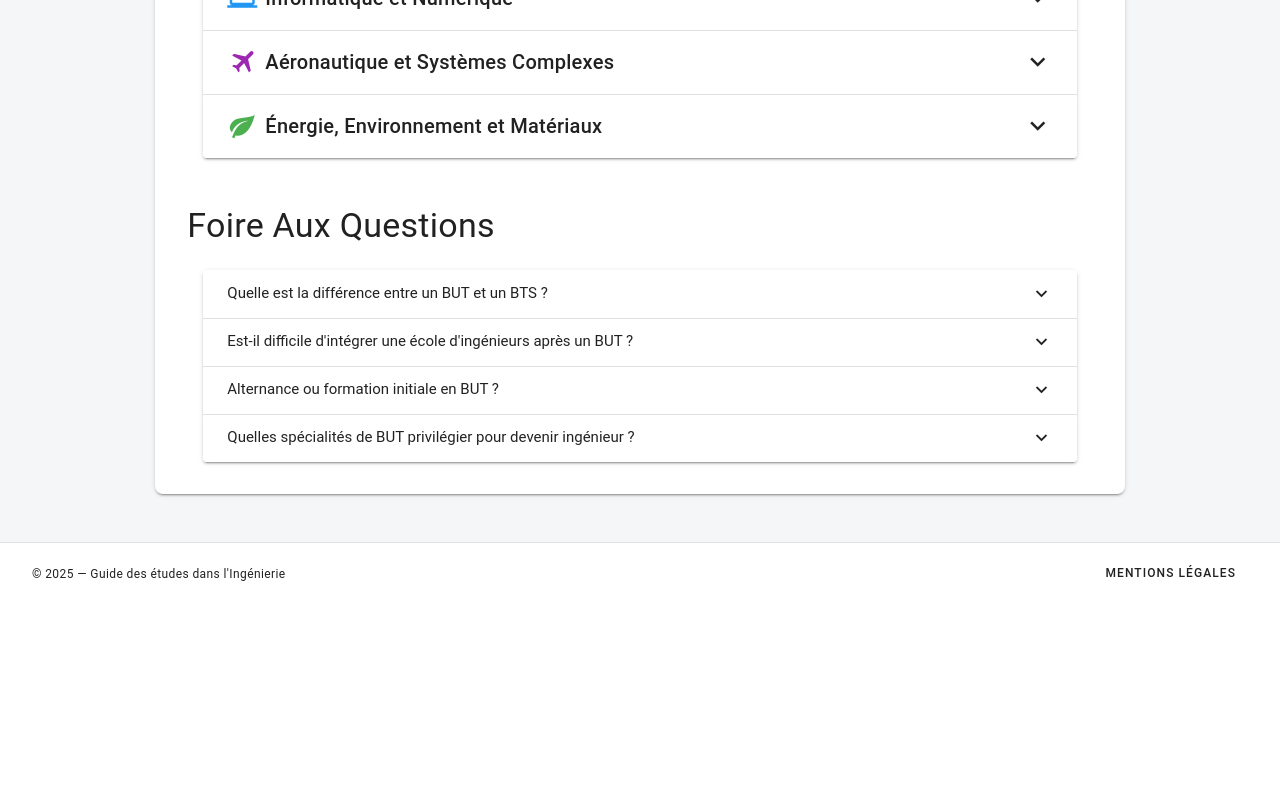
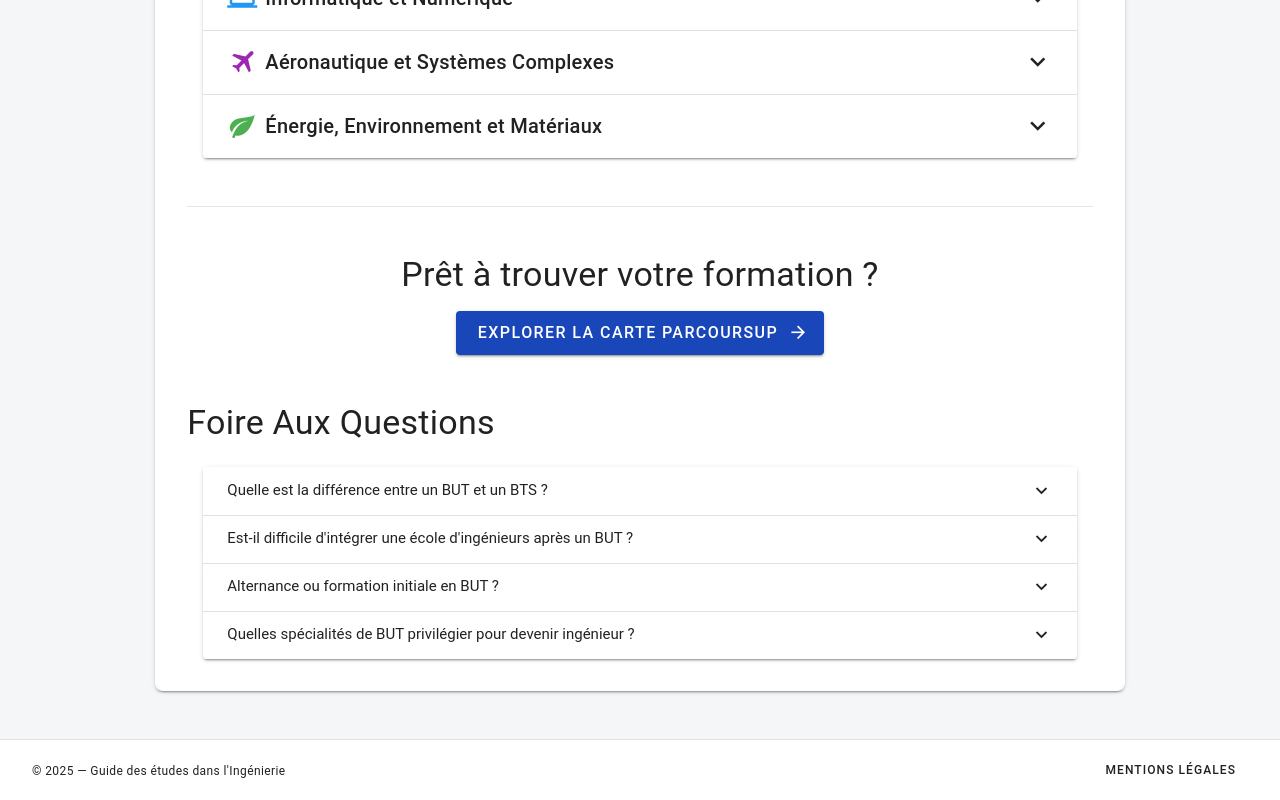
Before and after one commit to Buuuntyyy/apprenticeship_website, a Vue app in the folder apprenticeship_n7_website/: page /but in a window 1280 px wide. Shown: the part 3088-3888 px from the top of the page. Before the commit the page ends 3691 px from the top, so only its background shows below. Built offline with nearby package versions, Linux system fonts and the light colour scheme.

Commit message:
Added parcoursup map link

```diff
--- /dev/null
+++ b/apprenticeship_n7_website/src/components/shared/CallToAction.vue
@@ -0,0 +1,32 @@
+<template>
+  <div class="text-center my-12">
+    <h2 class="text-h4 mb-4">{{ title }}</h2>
+    <v-btn
+      :href="buttonUrl"
+      target="_blank"
+      rel="noopener"
+      color="primary"
+      size="large"
+      append-icon="mdi-arrow-right"
+    >
+      {{ buttonText }}
+    </v-btn>
+  </div>
+</template>
+
+<script setup lang="ts">
+defineProps({
+  title: {
+    type: String,
+    required: true,
+  },
+  buttonText: {
+    type: String,
+    required: true,
+  },
+  buttonUrl: {
+    type: String,
+    required: true,
+  },
+});
+</script>
--- a/apprenticeship_n7_website/src/views/pathways/ButView.vue
+++ b/apprenticeship_n7_website/src/views/pathways/ButView.vue
@@ -15,6 +15,15 @@
           <ButPostGraduation :post-graduation="postGraduationData" />
           <ButApprentissage :apprentissage="apprentissageData" />
           <ButSpecializations :specializations="specializationsByDomain" />
+
+          <v-divider class="my-12"></v-divider>
+
+          <CallToAction
+            title="Prêt à trouver votre formation ?"
+            button-text="Explorer la carte Parcoursup"
+            button-url="https://dossier.parcoursup.fr/Candidat/carte"
+          />
+
           <ButFaq :faq="faq" />
         </v-sheet>
       </v-col>
@@ -31,6 +40,7 @@ import ButAdmissionToEngineering from '@/components/but/ButAdmissionToEngineerin
 import ButPostGraduation from '@/components/but/ButPostGraduation.vue';
 import ButApprentissage from '@/components/but/ButApprentissage.vue';
 import ButSpecializations from '@/components/but/ButSpecializations.vue';
+import CallToAction from '@/components/shared/CallToAction.vue';
 import ButFaq from '@/components/but/ButFaq.vue';
 
 const overviewItems = ref([
```
